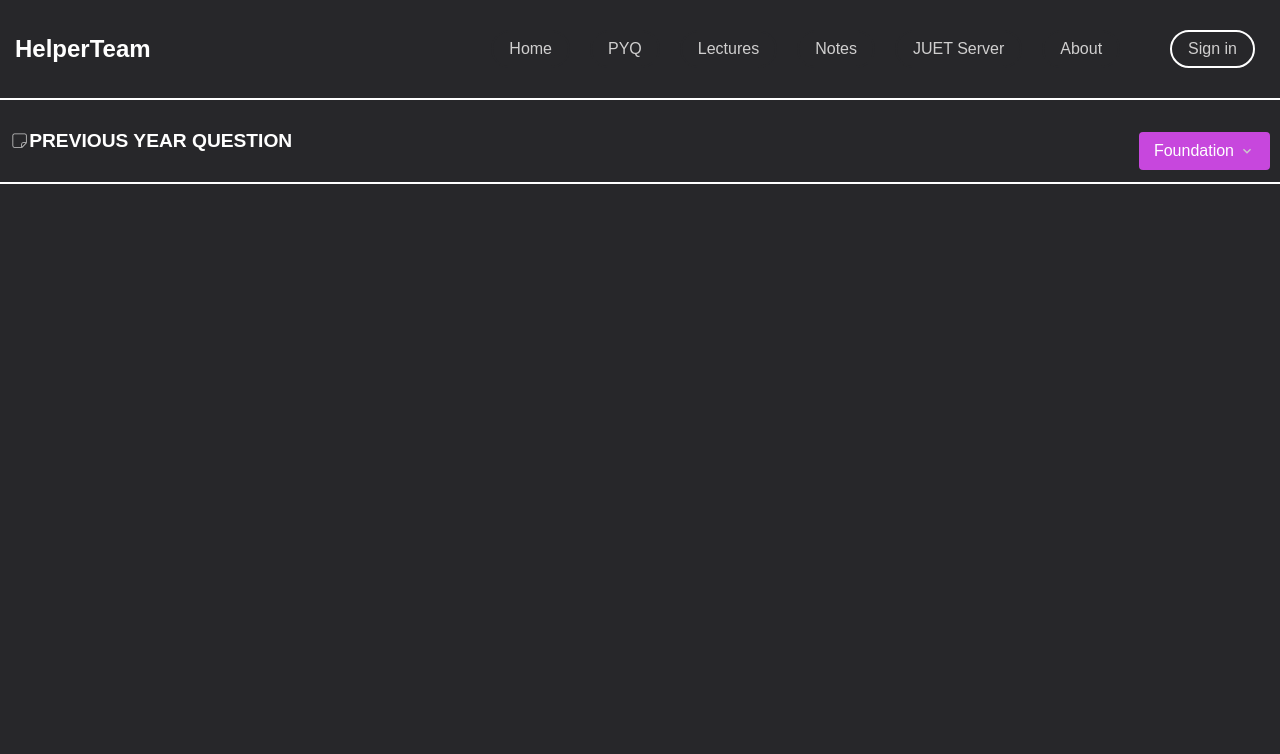
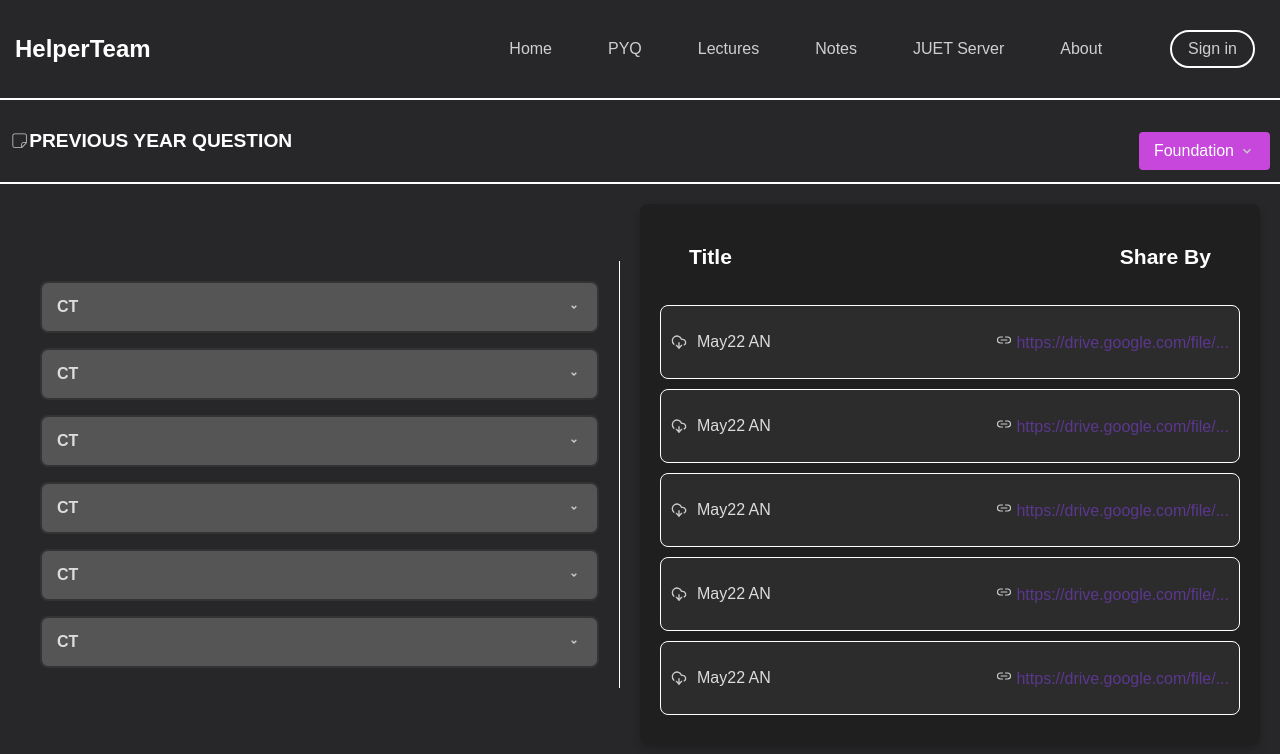
Before and after one commit to Indranil102/Helper_Team, a React (Create React App) app: page /notes in a window 1280 px wide. Shown: the top 754 px of the page. Built offline with nearby package versions, Linux system fonts and the light colour scheme; a web font is replaced by a local one.

Commit message:
notes complete

```diff
--- a/src/Pages/notes/Notes.jsx
+++ b/src/Pages/notes/Notes.jsx
@@ -3,9 +3,23 @@ import { MdOutlineKeyboardArrowDown } from "react-icons/md";
 import { CiStickyNote } from "react-icons/ci";
 import './Notes.css'
 
+import { RiArrowDropDownLine } from "react-icons/ri";
+import { LuCloudDownload } from "react-icons/lu";
+import { IoLinkOutline } from "react-icons/io5";
+
 
 
 const Notes = () => {
+
+  const fileUrl1 = "https://drive.google.com/file/d/1Ece0MVz3K6eEmoZm4fiNHLhSEQyA427o/view?usp=drive_link";
+const fileUrl2 = "https://drive.google.com/file/d/1Ece0MVz3K6eEmoZm4fiNHLhSEQyA427o/view?usp=drive_link";
+const fileUrl3 = "https://drive.google.com/file/d/1Ece0MVz3K6eEmoZm4fiNHLhSEQyA427o/view?usp=drive_link";
+const fileUrl4 = "https://drive.google.com/file/d/1Ece0MVz3K6eEmoZm4fiNHLhSEQyA427o/view?usp=drive_link";
+const fileUrl5 = "https://drive.google.com/file/d/1Ece0MVz3K6eEmoZm4fiNHLhSEQyA427o/view?usp=drive_link";
+
+const getShortenedUrl = (url) => {
+  return url.length > 30 ? `${url.substring(0, 30)}...` : url;
+};
   return (
     <div>
       <div className="second-part">
@@ -21,6 +35,85 @@ const Notes = () => {
           </div>
 
           </div>
+          <div className="main-part">
+                <div className="left-part">
+                  <div className='info'>CT <RiArrowDropDownLine /></div>
+                  <div className='info'>CT <RiArrowDropDownLine /></div>
+                  <div className='info'>CT <RiArrowDropDownLine /></div>
+                  <div className='info'>CT <RiArrowDropDownLine /></div>
+                  <div className='info'>CT <RiArrowDropDownLine /></div>
+                  <div className='info'>CT <RiArrowDropDownLine /></div>
+                </div>
+                <div className="file-table">
+                  <div className="file-table-header">
+                    <h3>Title</h3>
+                    <h3>Share By</h3>
+                  </div>
+
+                  <div className="file-row">
+                      <div className="file-title">
+                          <LuCloudDownload />
+                          <p>May22 AN</p>
+                      </div>
+                      <div className="file-url">
+                          <a href={fileUrl1} target="_blank">
+                              <p class="paper_link"><IoLinkOutline />  {getShortenedUrl(fileUrl1)}</p>
+                          </a>
+                      </div>
+                  </div>
+                  <div className="file-row">
+                      <div className="file-title">
+                          <LuCloudDownload />
+                          <p>May22 AN</p>
+                      </div>
+                      <div className="file-url">
+                          <a href={fileUrl2} target="_blank">
+
+                              <p class="paper_link"><IoLinkOutline />  {getShortenedUrl(fileUrl2)}</p>
+                          </a>
+                      </div>
+                   </div>
+                   <div className="file-row">
+                      <div className="file-title">
+                          <LuCloudDownload />
+                          <p>May22 AN</p>
+                      </div>
+                      <div className="file-url">
+                          <a href={fileUrl3} target="_blank">
+
+                              <p class="paper_link"><IoLinkOutline />  {getShortenedUrl(fileUrl3)}</p>
+                          </a>
+                      </div>
+                   </div>
+                   <div className="file-row">
+                      <div className="file-title">
+                          <LuCloudDownload />
+                          <p>May22 AN</p>
+                      </div>
+                      <div className="file-url">
+                          <a href={fileUrl4} target="_blank">
+
+                              <p class="paper_link"><IoLinkOutline />  {getShortenedUrl(fileUrl4)}</p>
+                          </a>
+                      </div>
+                   </div>
+                   <div className="file-row">
+                      <div className="file-title">
+                          <LuCloudDownload />
+                          <p>May22 AN</p>
+                      </div>
+                      <div className="file-url">
+                          <a href={fileUrl5} target="_blank">
+
+                              <p class="paper_link"><IoLinkOutline />  {getShortenedUrl(fileUrl5)}</p>
+                          </a>
+                      </div>
+                   </div>
+
+                  </div>
+              </div>
+
+
 
               </div>
 
```
